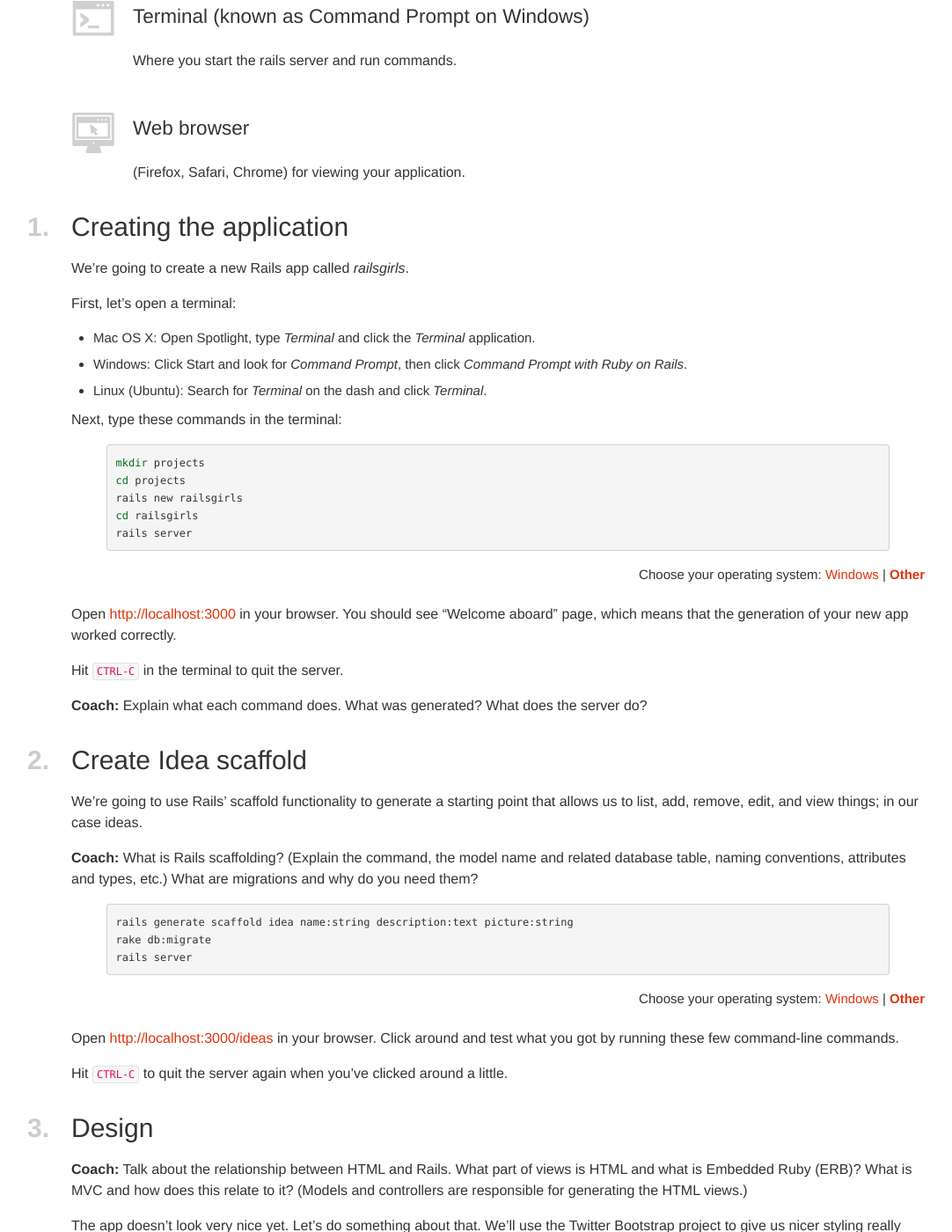
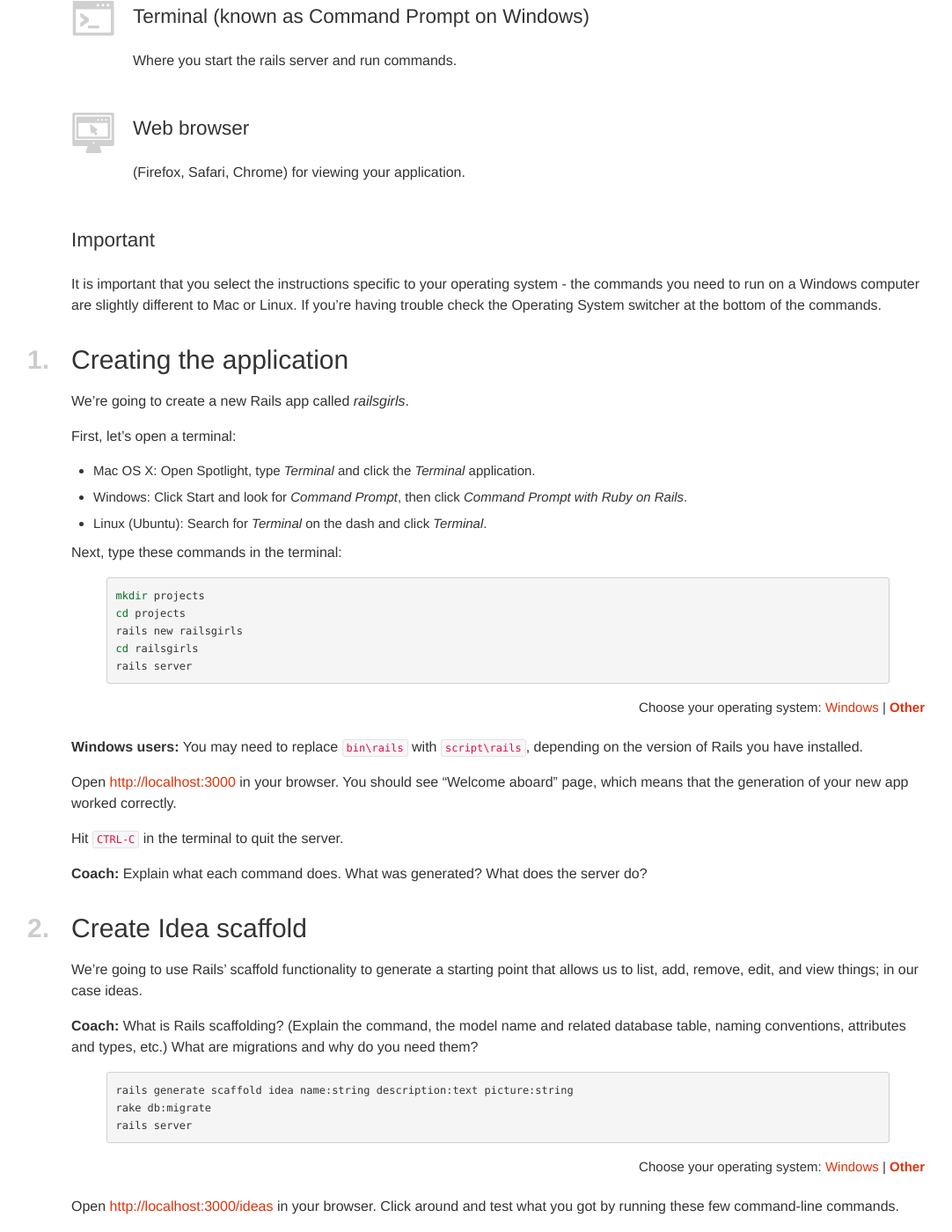
Before and after one commit to railsgirls/guides.railsgirls.com, a Jekyll site: the page built from _posts/2012-04-18-app.markdown, in a window 1280 px wide and 1400 px high, scrolled down 535 px. Shown: the whole window at 88% size, without its empty margins (4-1086 px from the left). Built offline with Jekyll 4.4.1, drawn with Linux system fonts in a browser that asks for light colours; nearby versions of some CDN libraries; Markdown is read by kramdown in place of the engine named in the settings.

Commit message:
Updated standard app tutorial to include some windows specific tips.

```diff
--- a/_posts/2012-04-18-app.markdown
+++ b/_posts/2012-04-18-app.markdown
@@ -30,6 +30,8 @@ Where you start the rails server and run commands.
 
 </div>
 
+### Important
+It is important that you select the instructions specific to your operating system - the commands you need to run on a Windows computer are slightly different to Mac or Linux. If you're having trouble check the Operating System switcher at the bottom of the commands.
 
 ## *1.*Creating the application
 
@@ -64,6 +66,8 @@ ruby bin\rails server
 {% endhighlight %}
   </div>
 </div>
+
+**Windows users:** You may need to replace `bin\rails` with `script\rails`, depending on the version of Rails you have installed.
 
 Open [http://localhost:3000](http://localhost:3000) in your browser. You should see "Welcome aboard" page, which means that the generation of your new app worked correctly.
 
```
